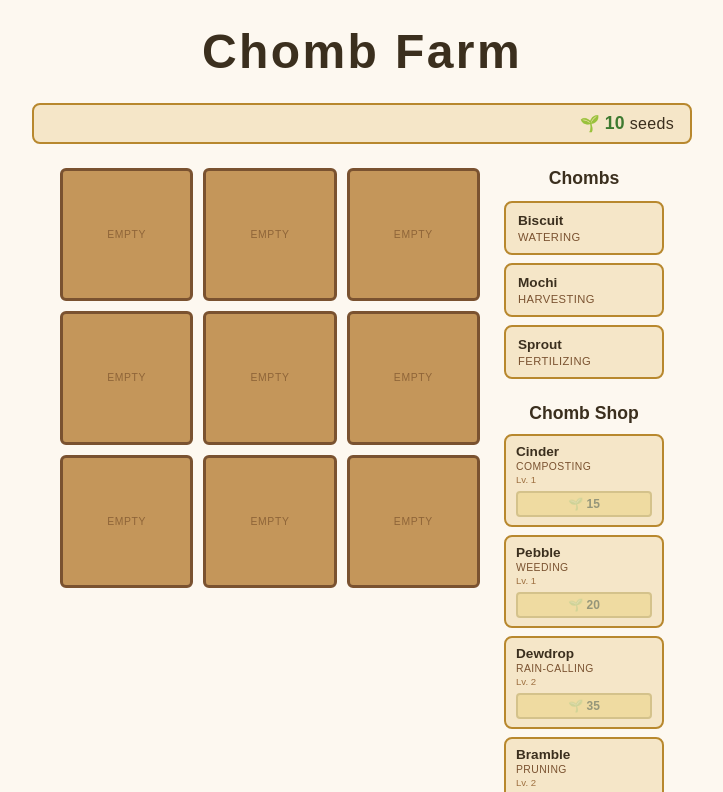
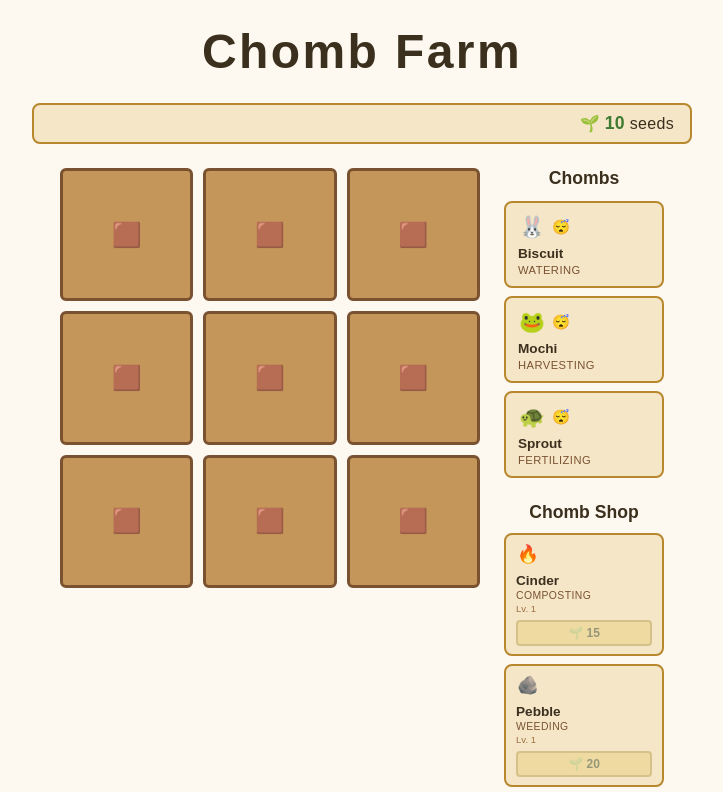
Before and after one commit to coconath0/chomb-farm, a React (Vite) app: page / in a window 1280 px wide. Shown: the top 792 px of the page, without its empty margins (278-1001 px from the left). Built offline with nearby package versions, Linux system fonts and the light colour scheme.

Commit message:
phase 3.5: emoji sprite stand-ins + testing

```diff
--- a/src/components/ChombRoster.jsx
+++ b/src/components/ChombRoster.jsx
@@ -1,8 +1,14 @@
 import { useFarm } from "../FarmContext";
+import { CHOMB_CATALOG } from "../data/chombs";
 import styles from "./ChombRoster.module.css";
+
+const CHOMB_STATE_EMOJI = { idle: "😴", working: "🐛" };
 
 function ChombCard({ chomb }) {
     const busy = chomb.busy;
+    const catalogEntry = CHOMB_CATALOG.find((c) => c.catalogKey === chomb.catalogKey);
+    const typeEmoji  = catalogEntry?.emoji ?? "🐾";
+    const chombState = busy ? "working" : "idle";
 
     function handleDragStart(e) {
         e.dataTransfer.setData("chombId", String(chomb.id));
@@ -16,6 +22,12 @@ function ChombCard({ chomb }) {
             onDragStart={!busy ? handleDragStart : undefined}
             aria-disabled={busy}
         >
+            <div className={styles.cardHeader}>
+                <div className={styles.sprite} data-state={chombState}>
+                    <span className={styles.spriteEmoji}>{typeEmoji}</span>
+                </div>
+                <span className={styles.stateEmoji}>{CHOMB_STATE_EMOJI[chombState]}</span>
+            </div>
             <span className={styles.name}>{chomb.name}</span>
             <span className={styles.specialty}>{chomb.specialty}</span>
             {busy && <span className={styles.busyBadge}>working…</span>}
--- a/src/components/ChombRoster.module.css
+++ b/src/components/ChombRoster.module.css
@@ -72,3 +72,34 @@
     font-style: italic;
     margin-top: 2px;
 }
+
+/* ── Sprite placeholders ─────────────────────────────────────
+   data-state: "idle" | "working"
+   ─────────────────────────────────────────────────────────── */
+.sprite {
+    display: flex;
+    align-items: center;
+    justify-content: center;
+    width: 28px;
+    height: 28px;
+    flex-shrink: 0;
+}
+
+.spriteEmoji {
+    font-size: 1.3rem;
+    line-height: 1;
+    user-select: none;
+}
+
+.cardHeader {
+    display: flex;
+    align-items: center;
+    gap: 6px;
+    margin-bottom: 2px;
+}
+
+.stateEmoji {
+    font-size: 0.9rem;
+    line-height: 1;
+    user-select: none;
+}
--- a/src/components/ChombShop.jsx
+++ b/src/components/ChombShop.jsx
@@ -29,6 +29,9 @@ export default function ChombShop() {
                         const canAfford = state.seeds >= entry.cost;
                         return (
                             <li key={entry.catalogKey} className={styles.entry}>
+                                <div className={styles.sprite} data-state="shop">
+                                    <span className={styles.spriteEmoji}>{entry.emoji}</span>
+                                </div>
                                 <div className={styles.info}>
                                     <span className={styles.name}>{entry.name}</span>
                                     <span className={styles.specialty}>{entry.specialty}</span>
--- a/src/components/ChombShop.module.css
+++ b/src/components/ChombShop.module.css
@@ -40,6 +40,24 @@
     display: flex;
     flex-direction: column;
     gap: 6px;
+}
+
+/* ── Sprite placeholder ──────────────────────────────────────
+   data-state: "shop"
+   ─────────────────────────────────────────────────────────── */
+.sprite {
+    display: flex;
+    align-items: center;
+    justify-content: center;
+    width: 24px;
+    height: 24px;
+    flex-shrink: 0;
+}
+
+.spriteEmoji {
+    font-size: 1.1rem;
+    line-height: 1;
+    user-select: none;
 }
 
 .info {
--- a/src/components/PlotTile.jsx
+++ b/src/components/PlotTile.jsx
@@ -23,6 +23,11 @@ const CROP_SEEDS = {
     tomato: 15,
 };
 const DEFAULT_SEEDS = 5;
+
+// Sprite state → emoji. Swap to real sprite sheets on Prompt 10 —
+// the <div className={styles.sprite} data-state={...}> wrapper stays identical.
+const PLOT_EMOJI       = { empty: "🟫", growing: "🌱", ready: "🌾", wilted: "🍂" };
+const CHOMB_STATE_EMOJI = { working: "🐛", celebrating: "🎉" };
 
 export default function PlotTile({ plot }) {
     const { state, dispatch } = useFarm();
@@ -105,6 +110,21 @@ export default function PlotTile({ plot }) {
         ? state.chombRoster.find((c) => c.id === plot.chombId)
         : null;
 
+    // Derive sprite display state
+    const isReady =
+        !!plot.cropType &&
+        !plot.wilted &&
+        plot.chombId != null &&
+        plot.timerSeconds != null &&
+        plot.timerSeconds <= 10;
+
+    let plotState = "empty";
+    if (plot.wilted)       plotState = "wilted";
+    else if (isReady)      plotState = "ready";
+    else if (plot.cropType) plotState = "growing";
+
+    const chombState = isReady ? "celebrating" : "working";
+
     const tileClass = [
         styles.tile,
         plot.wilted ? styles.wilted : "",
@@ -128,11 +148,16 @@ export default function PlotTile({ plot }) {
             onDrop={handleDrop}
         >
             {!plot.cropType && !plot.wilted && (
-                <span className={styles.emptyLabel}>empty</span>
+                <div className={styles.sprite} data-state="empty">
+                    <span className={styles.spriteEmoji}>{PLOT_EMOJI.empty}</span>
+                </div>
             )}
 
             {plot.wilted && (
                 <div className={styles.wiltedOverlay}>
+                    <div className={styles.sprite} data-state="wilted">
+                        <span className={styles.spriteEmoji}>{PLOT_EMOJI.wilted}</span>
+                    </div>
                     <span className={styles.wiltedLabel}>wilted</span>
                     <button
                         className={styles.replantBtn}
@@ -145,10 +170,20 @@ export default function PlotTile({ plot }) {
 
             {plot.cropType && !plot.wilted && (
                 <div className={styles.content}>
+                    <div className={styles.spriteRow}>
+                        <div className={styles.sprite} data-state={plotState}>
+                            <span className={styles.spriteEmoji}>{PLOT_EMOJI[plotState]}</span>
+                        </div>
+                        {chomb && (
+                            <div className={styles.sprite} data-state={chombState}>
+                                <span className={styles.spriteEmoji}>{CHOMB_STATE_EMOJI[chombState]}</span>
+                            </div>
+                        )}
+                    </div>
                     <span className={styles.cropName}>{plot.cropType}</span>
 
                     {chomb && (
-                        <span className={styles.chombName}>🐾 {chomb.name}</span>
+                        <span className={styles.chombName}>{chomb.name}</span>
                     )}
 
                     {progress != null && (
--- a/src/components/PlotTile.module.css
+++ b/src/components/PlotTile.module.css
@@ -101,6 +101,36 @@
     filter: brightness(1.15);
 }
 
+/* ── Sprite placeholders ──────────────────────────────────────
+   On Prompt 10, swap spriteEmoji content for real background-image
+   sprites. The .sprite wrapper and data-state attribute stay unchanged.
+   ──────────────────────────────────────────────────────────── */
+.sprite {
+    display: flex;
+    align-items: center;
+    justify-content: center;
+    width: 32px;
+    height: 32px;
+    flex-shrink: 0;
+    /* future: background-image: url(...);
+              background-size: contain;
+              background-repeat: no-repeat; */
+}
+
+.spriteEmoji {
+    font-size: 1.5rem;
+    line-height: 1;
+    user-select: none;
+}
+
+/* Side-by-side crop + chomb sprites */
+.spriteRow {
+    display: flex;
+    align-items: center;
+    justify-content: center;
+    gap: 2px;
+}
+
 /* Wilted overlay */
 .wiltedOverlay {
     display: flex;
--- a/src/data/chombs.js
+++ b/src/data/chombs.js
@@ -4,13 +4,13 @@
 
 export const CHOMB_CATALOG = [
     // Starters (already in roster)
-    { catalogKey: "biscuit", name: "Biscuit", specialty: "Watering",     level: 1, cost: 0  },
-    { catalogKey: "mochi",   name: "Mochi",   specialty: "Harvesting",   level: 1, cost: 0  },
-    { catalogKey: "sprout",  name: "Sprout",  specialty: "Fertilizing",  level: 1, cost: 0  },
+    { catalogKey: "biscuit", name: "Biscuit", emoji: "🐰", specialty: "Watering",    level: 1, cost: 0  },
+    { catalogKey: "mochi",   name: "Mochi",   emoji: "🐸", specialty: "Harvesting",  level: 1, cost: 0  },
+    { catalogKey: "sprout",  name: "Sprout",  emoji: "🐢", specialty: "Fertilizing", level: 1, cost: 0  },
 
     // Purchasable
-    { catalogKey: "cinder",  name: "Cinder",  specialty: "Composting",   level: 1, cost: 15 },
-    { catalogKey: "pebble",  name: "Pebble",  specialty: "Weeding",      level: 1, cost: 20 },
-    { catalogKey: "dewdrop", name: "Dewdrop", specialty: "Rain-calling",  level: 2, cost: 35 },
-    { catalogKey: "bramble", name: "Bramble", specialty: "Pruning",       level: 2, cost: 50 },
+    { catalogKey: "cinder",  name: "Cinder",  emoji: "🔥", specialty: "Composting",  level: 1, cost: 15 },
+    { catalogKey: "pebble",  name: "Pebble",  emoji: "🪨", specialty: "Weeding",     level: 1, cost: 20 },
+    { catalogKey: "dewdrop", name: "Dewdrop", emoji: "🦋", specialty: "Rain-calling", level: 2, cost: 35 },
+    { catalogKey: "bramble", name: "Bramble", emoji: "🦔", specialty: "Pruning",      level: 2, cost: 50 },
 ];
```
